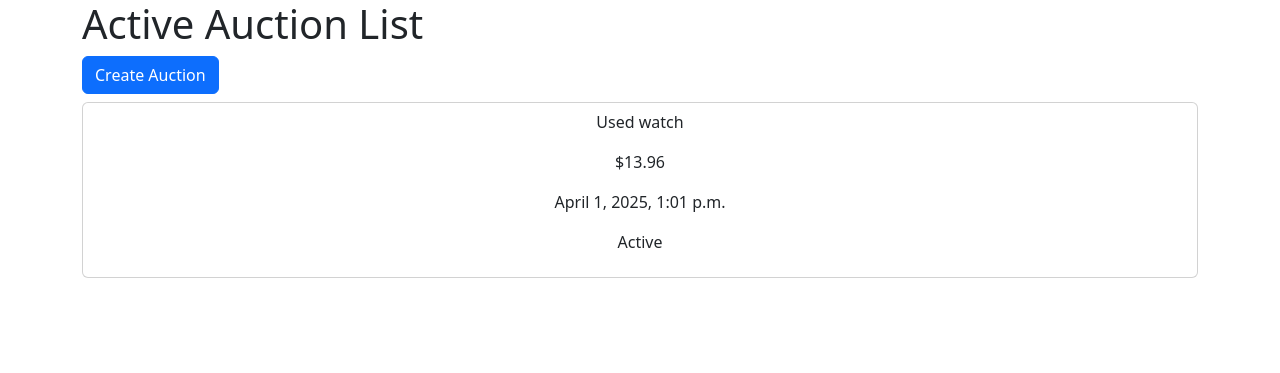
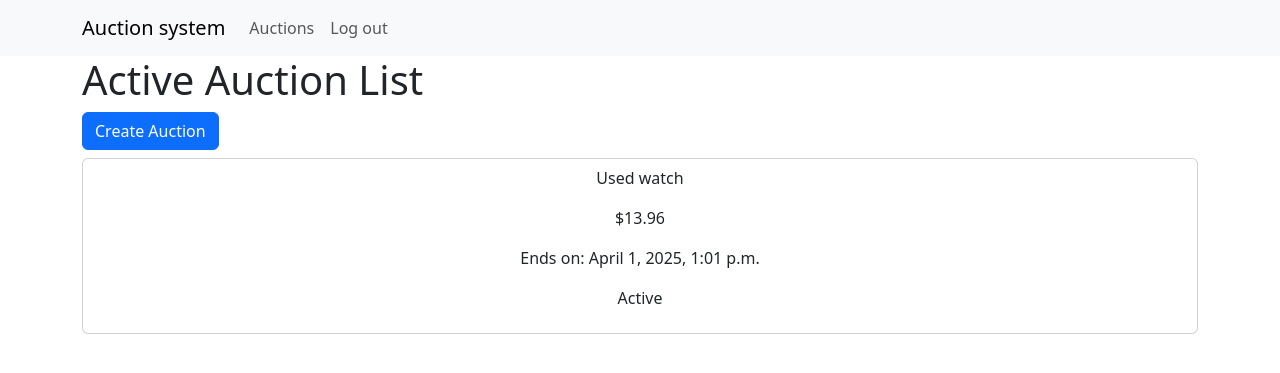
Before and after one commit to iajheyst/auction_system, a Django app: page / in a window 1280 px wide. Shown: the top 373 px of the page. Run offline with Django 5.2, Linux system fonts and the light colour scheme; a user stored in the database is signed in; data comes from the database, SQL or seed files in the repository; both versions use the stored data as it was after the commit.

Commit message:
Add some tests, cleanup, login+logout, some ui

```diff
--- a/auction_system/settings.py
+++ b/auction_system/settings.py
@@ -11,6 +11,8 @@ https://docs.djangoproject.com/en/5.1/ref/settings/
 """
 
 from pathlib import Path
+
+from django.urls import reverse_lazy
 
 # Build paths inside the project like this: BASE_DIR / 'subdir'.
 BASE_DIR = Path(__file__).resolve().parent.parent
@@ -123,3 +125,5 @@ STATIC_URL = 'static/'
 # https://docs.djangoproject.com/en/5.1/ref/settings/#default-auto-field
 
 DEFAULT_AUTO_FIELD = 'django.db.models.BigAutoField'
+LOGIN_REDIRECT_URL = '/'
+LOGOUT_REDIRECT_URL = reverse_lazy('login')
--- a/requirements.txt
+++ b/requirements.txt
@@ -1 +1,2 @@
 Django==5.1.7
+selenium==4.30.0
--- a/templates/auction_list.html
+++ b/templates/auction_list.html
@@ -7,11 +7,11 @@
     <a href="{% url 'auction_create' %}" class="btn btn-primary mb-2">Create Auction</a>
     <div>
         {% for auction in auction_list %}
-            <a class="card text-decoration-none mb-2" href="{% url 'bid_create' auction.pk %}">
+            <a class="card text-decoration-none mb-2 auction" href="{% url 'bid_create' auction.pk %}">
                 <div class="btn">
                     <p>{{ auction.name }}</p>
                     <p>${{ auction.current_price }}</p>
-                    <p>{{ auction.end_time }}</p>
+                    <p>Ends on: {{ auction.end_time }}</p>
                     <p>
                         {% if auction.is_active %}Active{% else %}Inactive{% endif %}
                     </p>
--- a/templates/base.html
+++ b/templates/base.html
@@ -8,6 +8,35 @@
           integrity="sha384-QWTKZyjpPEjISv5WaRU9OFeRpok6YctnYmDr5pNlyT2bRjXh0JMhjY6hW+ALEwIH" crossorigin="anonymous">
 </head>
 <body>
+<nav class="navbar navbar-expand-lg bg-body-tertiary">
+    <div class="container-xl">
+        <a class="navbar-brand disabled" >Auction system</a>
+        <button class="navbar-toggler" type="button" data-bs-toggle="collapse" data-bs-target="#navbarSupportedContent" aria-controls="navbarSupportedContent" aria-expanded="false"
+                aria-label="Toggle navigation">
+            <span class="navbar-toggler-icon"></span>
+        </button>
+        <div class="collapse navbar-collapse" id="navbarSupportedContent">
+            <ul class="navbar-nav me-auto mb-2 mb-lg-0">
+                <li class="nav-item">
+                    <a class="nav-link" href="{% url 'auction_list' %}">Auctions</a>
+                </li>
+                {% if request.user.is_authenticated %}
+                    <li class="nav-item">
+                        <form action="{% url 'logout' %}" method="post">
+                            {% csrf_token %}
+                            <button type="submit" class="nav-link">Log out</button>
+                        </form>
+
+                    </li>
+                {% else %}
+                    <li class="nav-item">
+                        <a class="nav-link " href="{% url 'login' %}">Log in</a>
+                    </li>
+                {% endif %}
+            </ul>
+        </div>
+    </div>
+</nav>
 
 <div class="container-xl">
     <h1>{% block inpage_title %}{% endblock %}</h1>
--- a/templates/bid.html
+++ b/templates/bid.html
@@ -12,7 +12,7 @@
         <form method="post">
             {% csrf_token %}
             {{ form.as_p }}
-            <button type="submit" class="btn btn-primary col-2">Bid</button>
+            <button type="submit" name="submit" class="btn btn-primary col-2">Bid</button>
         </form>
     {% endif %}
 
@@ -21,6 +21,8 @@
         <ul class="list-group">
             {% for bid in auction.bid_set.all %}
                 <li class="list-group-item">{{ bid }}</li>
+            {% empty %}
+                There are no bids yet.
             {% endfor %}
         </ul>
     {% endif %}
--- a/templates/registration/login.html
+++ b/templates/registration/login.html
@@ -7,6 +7,6 @@
     <form method="post">
         {% csrf_token %}
         {{ form.as_p }}
-        <button type="submit">Login</button>
+        <button type="submit" name="submit">Login</button>
     </form>
 {% endblock %}
```
Also changed, not shown: end_to_end_tests.py (added, +36 -0 lines), README.md, db.sqlite3.
